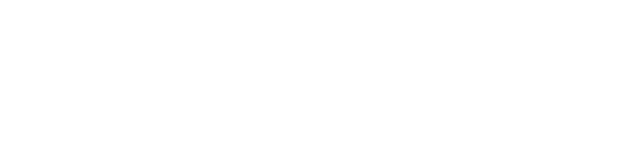
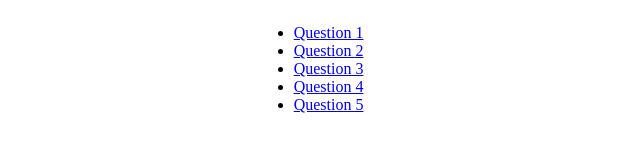
Before and after one commit to RoxanaST25/UXTest-2, a plain HTML site: page index.html in a window 1280 px wide. Shown: the whole page, without its empty margins (613-1253 px from the left). Drawn offline with nearby package versions, Linux system fonts and the light colour scheme.

Commit message:
Use relative question links on the test home page

```diff
--- a/index.html
+++ b/index.html
@@ -10,7 +10,17 @@
 </head>
 <body>
     <main class="row"><section class="col-md-8"><x-markdown2html src="README.md"></x-markdown2html></section>
-    <section class="col-md-4"><x-sitemap /></x-sitemap></main></section>
+    <section class="col-md-4">
+        <nav aria-label="Questions">
+            <ul>
+                <li><a href="q1.html">Question 1</a></li>
+                <li><a href="q2.html">Question 2</a></li>
+                <li><a href="q3.html">Question 3</a></li>
+                <li><a href="q4.html">Question 4</a></li>
+                <li><a href="q5.html">Question 5</a></li>
+            </ul>
+        </nav>
+    </section></main>
     <script src="https://custom-element.pages.dev/custom-element.js" crossorigin="anonymous"></script>
 </body>
 
```
